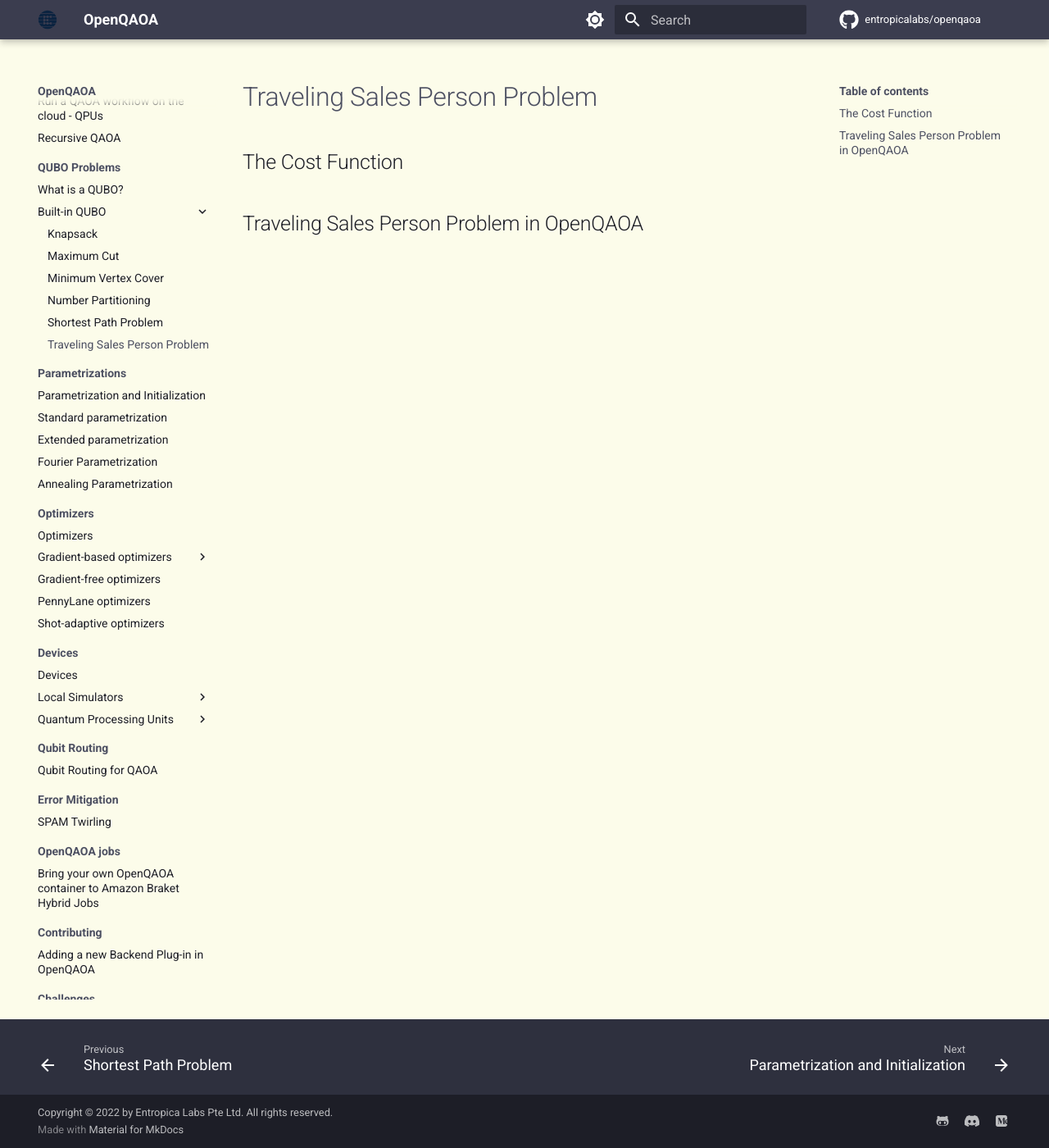
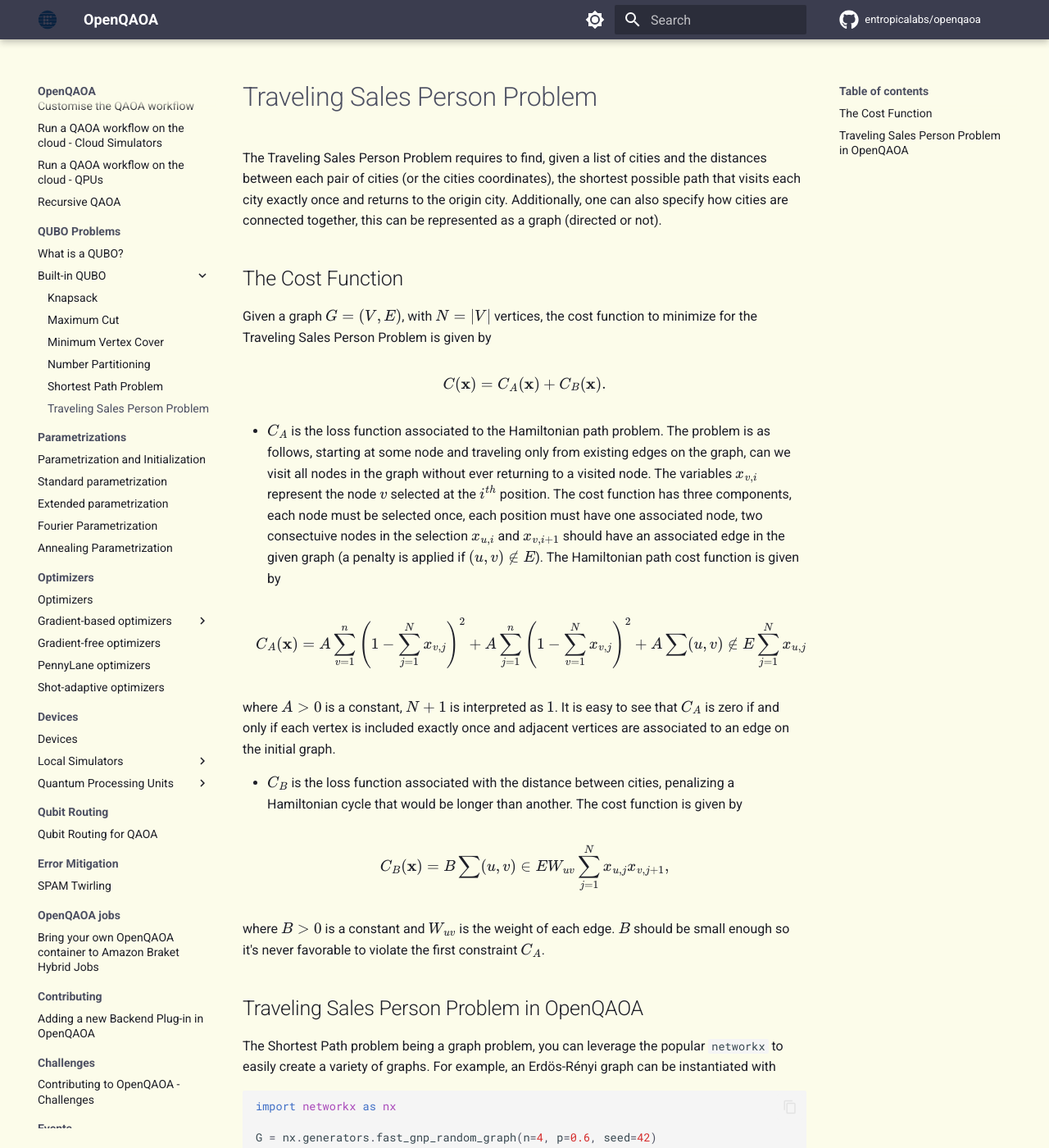
Before and after one commit to entropicalabs/openqaoa-website, an MkDocs documentation site: the page built from docs/problems/traveling-sales-person.md, in a window 1280 px wide and 1400 px high. Shown: the whole window at 82% size. Built offline with MkDocs 1.6.1 and Material for MkDocs 9.7.7, drawn with Linux system fonts in a browser that asks for light colours; comment, search, counter and statistics services are not loaded; some of the changed text lies outside the part shown.

Commit message:
Added description TSP problem

````diff
--- a/docs/problems/traveling-sales-person.md
+++ b/docs/problems/traveling-sales-person.md
@@ -1,5 +1,145 @@
 # Traveling Sales Person Problem
+
+The Traveling Sales Person Problem requires to find, given a list of cities and the distances between each pair of cities (or the cities coordinates), the shortest possible path that visits each city exactly once and returns to the origin city. Additionally, one can also specify how cities are connected together, this can be represented as a graph (directed or not).
 
 ## The Cost Function
 
+Given a graph $G=(V, E)$, with $N=|V|$ vertices, the cost function to minimize for the Traveling Sales Person Problem is given by
+
+$$
+C(\textbf{x}) = C_A(\textbf{x}) + C_B(\textbf{x}) .
+$$
+
+ - $C_A$ is the loss function associated to the Hamiltonian path problem. The problem is as follows, starting at some node and traveling only from existing edges on the graph, can we visit all nodes in the graph without ever returning to a visited node. The variables $x_{v,i}$ represent the node $v$ selected at the $i^{th}$ position. The cost function has three components, each node must be selected once, each position must have one associated node, two consectuive nodes in the selection $x_{u,i}$ and $x_{v,i+1}$ should have an associated edge in the given graph (a penalty is applied if $(u,v) \notin E$). The Hamiltonian path cost function is given by
+
+$$
+C_A(\textbf{x}) = A\sum_{v=1}^{n}\left(1-\sum_{j=1}^{N}x_{v,j}\right)^2 + A\sum_{j=1}^{n}\left(1-\sum_{v=1}^{N}x_{v,j}\right)^2 + A\sum(u,v)\notin E \sum_{j=1}^{N}x_{u,j}x_{v,j+1},
+$$
+
+where $A>0$ is a constant, $N+1$ is interpreted as $1$. It is easy to see that $C_A$ is zero if and only if each vertex is included exactly once and adjacent vertices are associated to an edge on the initial graph.
+
+ - $C_B$ is the loss function associated with the distance between cities, penalizing a Hamiltonian cycle that would be longer than another. The cost function is given by
+
+$$
+C_B(\textbf{x}) = B \sum(u,v)\in E W_{uv} \sum_{j=1}^{N}x_{u,j}x_{v,j+1},
+$$
+
+where $B>0$ is a constant and $W_{uv}$ is the weight of each edge. $B$ should be small enough so it's never favorable to violate the first constraint $C_A$.
+
 ## Traveling Sales Person Problem in OpenQAOA
+
+The Shortest Path problem being a graph problem, you can leverage the popular `networkx` to easily create a variety of graphs. For example, an Erdös-Rényi graph can be instantiated with
+
+```Python
+import networkx as nx
+
+G = nx.generators.fast_gnp_random_graph(n=4, p=0.6, seed=42)
+nx.set_edge_attributes(G, values = 1, name = 'weight')
+```
+
+
+!!! note
+    The Traveling Sales Person problem requires the graph edges to have associated weights.
+
+OpenQAOA has a nice wrapper to plot networkx graphs
+
+```Python
+from openqaoa.utilities import plot_graph
+plot_graph(G)
+```
+
+![seed_42_graph](/img/seed_42_graph.png)
+
+Once the graph is defined, creating a Traveling Salesman problem class requires only a few lines of code, specifying the constants values:
+
+```Python
+from openqaoa.problems import TSP
+
+tsp_prob = TSP(G=G, A=10, B=1)
+tsp_qubo = tsp_prob.qubo
+```
+
+We can then access the underlying cost hamiltonian
+
+```Python
+tsp_qubo.hamiltonian.expression
+```
+
+$$
+-11.0Z_{3} - 13.25Z_{1} - 13.25Z_{2} - 13.25Z_{7} - 13.25Z_{8} - 15.5Z_{0} - 15.5Z_{4} - 15.5Z_{5} - 15.5Z_{6} + 0.25Z_{0}Z_{4} + 0.25Z_{0}Z_{5} + 0.25Z_{1}Z_{3} + 0.25Z_{2}Z_{3} + 0.25Z_{3}Z_{7} + 0.25Z_{3}Z_{8} + 0.25Z_{4}Z_{6} + 0.25Z_{5}Z_{6} + 2.5Z_{1}Z_{5} + 2.5Z_{2}Z_{4} + 2.5Z_{4}Z_{8} + 2.5Z_{5}Z_{7} + 5.0Z_{0}Z_{1} + 5.0Z_{0}Z_{2} + 5.0Z_{0}Z_{3} + 5.0Z_{0}Z_{6} + 5.0Z_{1}Z_{2} + 5.0Z_{1}Z_{4} + 5.0Z_{1}Z_{7} + 5.0Z_{2}Z_{5} + 5.0Z_{2}Z_{8} + 5.0Z_{3}Z_{4} + 5.0Z_{3}Z_{5} + 5.0Z_{3}Z_{6} + 5.0Z_{4}Z_{5} + 5.0Z_{4}Z_{7} + 5.0Z_{5}Z_{8} + 5.0Z_{6}Z_{7} + 5.0Z_{6}Z_{8} + 5.0Z_{7}Z_{8} + 84.0
+$$
+
+!!! note
+    The number of variables scales as $\mathcal{O}(N^2)$
+
+You may also check all details of the problem instance in the form of a dictionary:
+
+```Python
+> tsp_qubo.asdict()
+
+{'constant': 84.0,
+ 'metadata': {},
+ 'n': 9,
+ 'problem_instance': {'A': 10,
+                      'B': 1,
+                      'G': {'directed': True,
+                            'graph': {},
+                            'links': [{'source': 0, 'target': 2, 'weight': 1},
+                                      {'source': 0, 'target': 3, 'weight': 1},
+                                      {'source': 1, 'target': 2, 'weight': 1},
+                                      {'source': 1, 'target': 3, 'weight': 1},
+                                      {'source': 2, 'target': 0, 'weight': 1},
+                                      {'source': 2, 'target': 1, 'weight': 1},
+                                      {'source': 3, 'target': 0, 'weight': 1},
+                                      {'source': 3, 'target': 1, 'weight': 1}],
+                            'multigraph': False,
+                            'nodes': [{'id': 0},
+                                      {'id': 1},
+                                      {'id': 2},
+                                      {'id': 3}]},
+                      'n_cities': 4,
+                      'problem_type': 'tsp'},
+ 'terms': [[0, 3],
+           [1, 4],
+           [2, 5],
+           [0, 6],
+           [1, 7],
+           [8, 2],
+           [3, 6],
+           [4, 7],
+           [8, 5],
+           [0, 1],
+           [0, 2],
+           [1, 2],
+           [3, 4],
+           [3, 5],
+           [4, 5],
+           [6, 7],
+           [8, 6],
+           [8, 7],
+           [1, 5],
+           [8, 4],
+           [2, 4],
+           [5, 7],
+           [0, 4],
+           [3, 7],
+           [0, 5],
+           [8, 3],
+           [1, 3],
+           [4, 6],
+           [2, 3],
+           [5, 6],
+           [0],
+           [1],
+           [2],
+           [3],
+           [4],
+           [5],
+           [6],
+           [7],
+           [8]],
+ 'weights': [5.0, 5.0, 5.0, 5.0, 5.0, 5.0, 5.0, 5.0, 5.0, 5.0, 5.0, 5.0, 5.0, 5.0,
+             5.0, 5.0, 5.0, 5.0, 2.5, 2.5, 2.5, 2.5, 0.25, 0.25, 0.25, 0.25, 0.25,
+             0.25, 0.25, 0.25, -15.5, -13.25, -13.25, -11.0, -15.5, -15.5, -15.5,
+             -13.25, -13.25]}
+```
````
Also changed, not shown: docs/hackatons/bath-challenge.md (+1 -1 lines).
